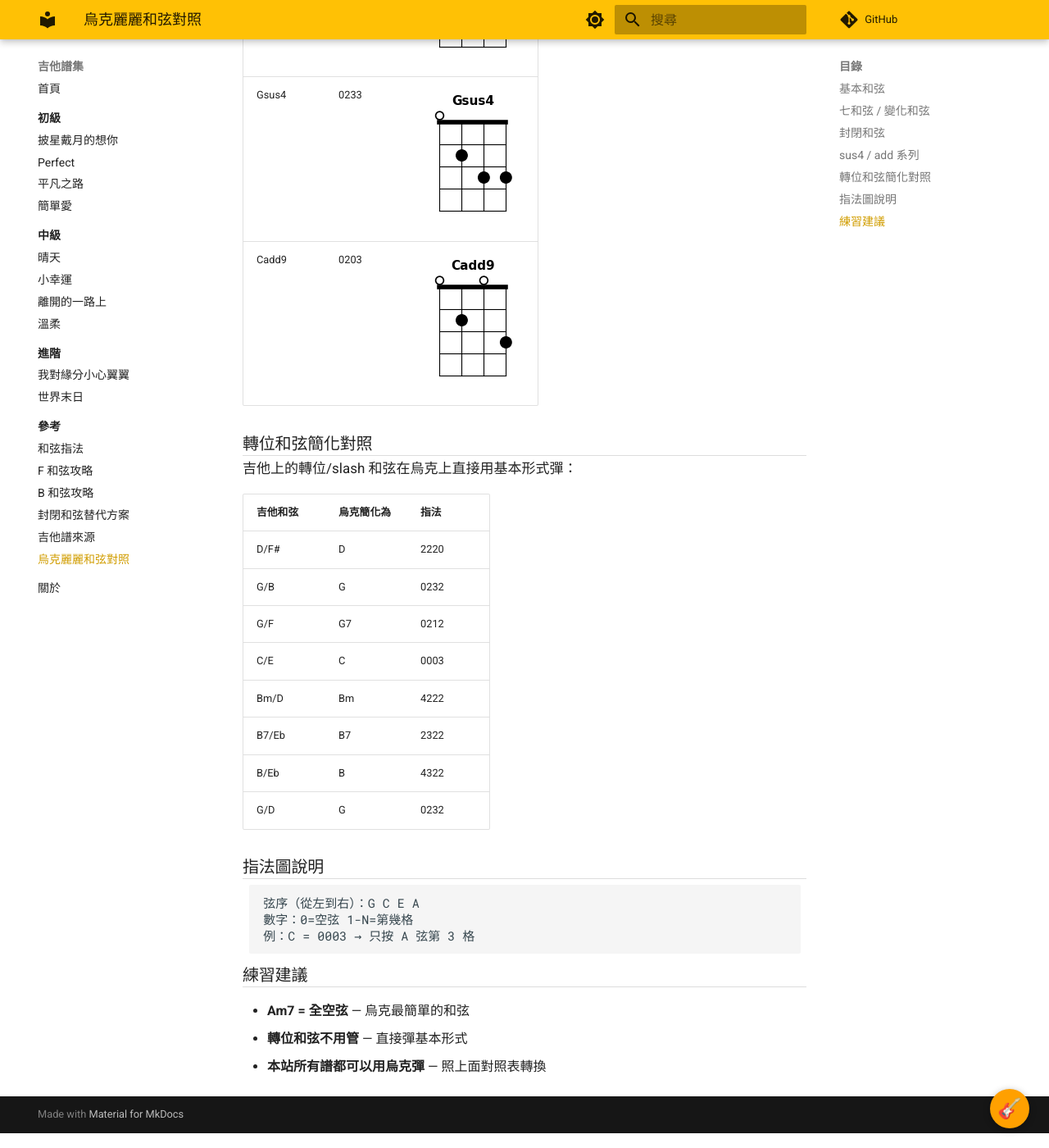
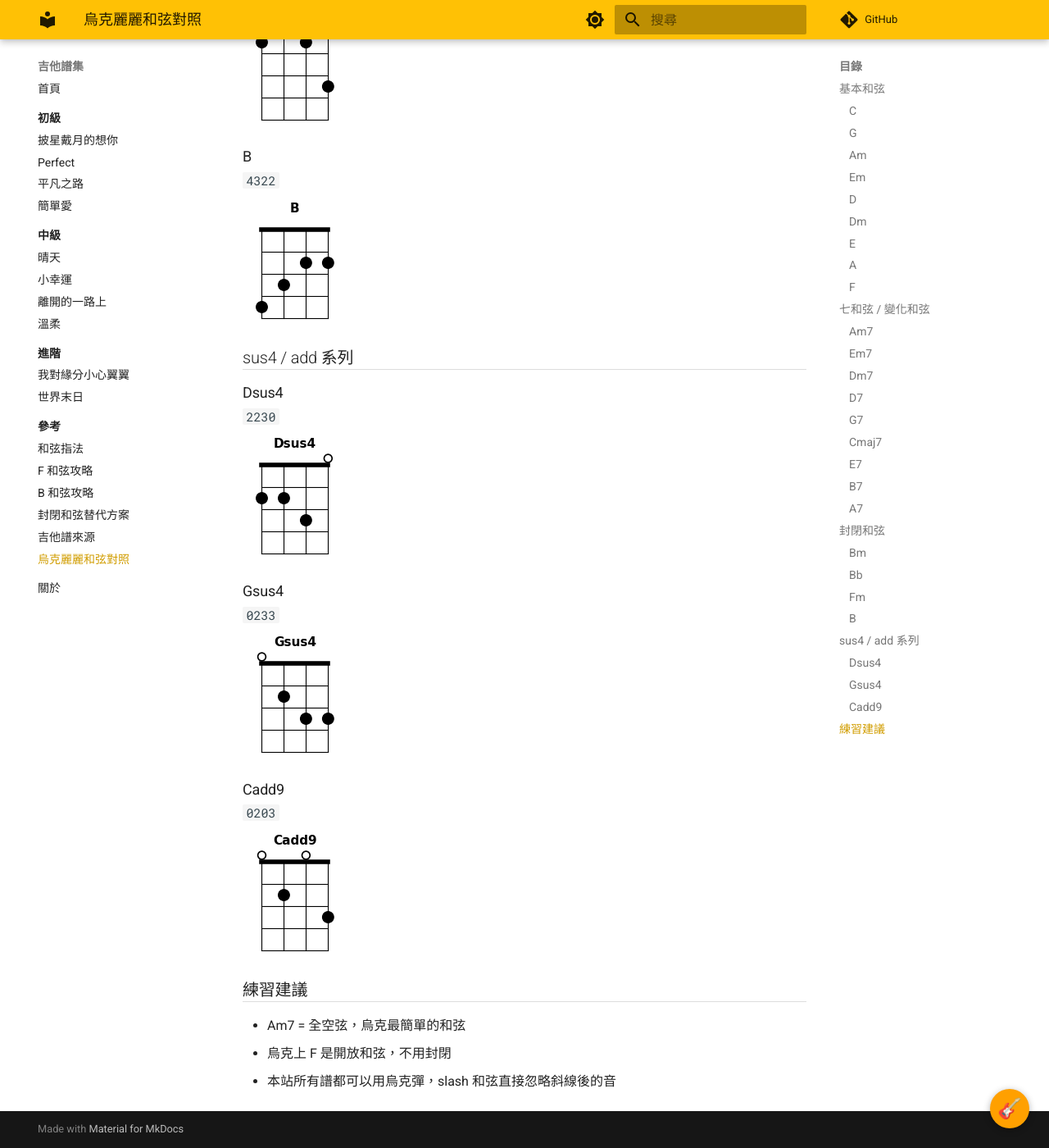
Before and after one commit to justmaker/guitar-scores, an MkDocs documentation site: the page built from docs/reference/ukulele-chords.md, in a window 1280 px wide and 1400 px high, scrolled down 5458 px. Shown: the whole window at 82% size. Built offline with MkDocs 1.6.1 and Material for MkDocs 9.7.7, drawn with Linux system fonts in a browser that asks for light colours; comment, search, counter and statistics services are not loaded; some of the changed text lies outside the part shown.

Commit message:
refactor: 烏克頁改為與吉他和弦頁同格式+轉位規則簡化為一句話

````diff
--- a/docs/reference/ukulele-chords.md
+++ b/docs/reference/ukulele-chords.md
@@ -5,79 +5,176 @@ tags:
 
 # 烏克麗麗和弦指法
 
-烏克麗麗（Ukulele）只有 4 弦（G C E A），許多吉他和弦可以直接對應，部分轉位和弦則簡化為基本形式。
+烏克麗麗只有 4 弦（G C E A），大部分吉他和弦都有對應。
+
+> **弦序（粗→細）：** G C E A
+>
+> 指法字串從 G 弦到 A 弦，例如 `0003` = G空 C空 E空 A3格
+>
+> **轉位和弦規則：** 遇到 slash 和弦（如 D/F#、G/B）直接忽略 "/" 後面的低音，彈基本和弦即可。烏克沒有低音弦，差異極小。
+
+> **手指代號：** ① 食指 ② 中指 ③ 無名指 ④ 小指
 
 ## 基本和弦
 
-| 和弦 | 指法 | 圖 |
-|------|------|-----|
-| C | 0003 | ![C](img/uke/c.png) |
-| G | 0232 | ![G](img/uke/g.png) |
-| Am | 2000 | ![Am](img/uke/am.png) |
-| Em | 0402 | ![Em](img/uke/em.png) |
-| D | 2220 | ![D](img/uke/d.png) |
-| Dm | 2210 | ![Dm](img/uke/dm.png) |
-| E | 1402 | ![E](img/uke/e.png) |
-| A | 2100 | ![A](img/uke/a.png) |
-| F | 2010 | ![F](img/uke/f.png) |
+### C
+
+`0003`
+
+![C](img/uke/c.png)
+
+### G
+
+`0232`
+
+![G](img/uke/g.png)
+
+### Am
+
+`2000`
+
+![Am](img/uke/am.png)
+
+### Em
+
+`0402`
+
+![Em](img/uke/em.png)
+
+### D
+
+`2220`
+
+![D](img/uke/d.png)
+
+### Dm
+
+`2210`
+
+![Dm](img/uke/dm.png)
+
+### E
+
+`1402`
+
+![E](img/uke/e.png)
+
+### A
+
+`2100`
+
+![A](img/uke/a.png)
+
+### F
+
+`2010`
+
+![F](img/uke/f.png)
 
 ## 七和弦 / 變化和弦
 
-| 和弦 | 指法 | 圖 |
-|------|------|-----|
-| Am7 | 0000 | ![Am7](img/uke/am7.png) |
-| Em7 | 0202 | ![Em7](img/uke/em7.png) |
-| Dm7 | 2213 | ![Dm7](img/uke/dm7.png) |
-| D7 | 2223 | ![D7](img/uke/d7.png) |
-| G7 | 0212 | ![G7](img/uke/g7.png) |
-| Cmaj7 | 0002 | ![Cmaj7](img/uke/cmaj7.png) |
-| E7 | 1202 | ![E7](img/uke/e7.png) |
-| B7 | 2322 | ![B7](img/uke/b7.png) |
-| A7 | 0100 | ![A7](img/uke/a7.png) |
+### Am7
+
+`0000`（全空弦！）
+
+![Am7](img/uke/am7.png)
+
+### Em7
+
+`0202`
+
+![Em7](img/uke/em7.png)
+
+### Dm7
+
+`2213`
+
+![Dm7](img/uke/dm7.png)
+
+### D7
+
+`2223`
+
+![D7](img/uke/d7.png)
+
+### G7
+
+`0212`
+
+![G7](img/uke/g7.png)
+
+### Cmaj7
+
+`0002`
+
+![Cmaj7](img/uke/cmaj7.png)
+
+### E7
+
+`1202`
+
+![E7](img/uke/e7.png)
+
+### B7
+
+`2322`
+
+![B7](img/uke/b7.png)
+
+### A7
+
+`0100`
+
+![A7](img/uke/a7.png)
 
 ## 封閉和弦
 
-| 和弦 | 指法 | 圖 |
-|------|------|-----|
-| F | 2010 | ![F](img/uke/f.png) |
-| Bm | 4222 | ![Bm](img/uke/bm.png) |
-| Bb | 3211 | ![Bb](img/uke/bb.png) |
-| Fm | 1013 | ![Fm](img/uke/fm.png) |
-| B | 4322 | ![B](img/uke/b.png) |
+### Bm
+
+`4222`
+
+![Bm](img/uke/bm.png)
+
+### Bb
+
+`3211`
+
+![Bb](img/uke/bb.png)
+
+### Fm
+
+`1013`
+
+![Fm](img/uke/fm.png)
+
+### B
+
+`4322`
+
+![B](img/uke/b.png)
 
 ## sus4 / add 系列
 
-| 和弦 | 指法 | 圖 |
-|------|------|-----|
-| Dsus4 | 2230 | ![Dsus4](img/uke/dsus4.png) |
-| Gsus4 | 0233 | ![Gsus4](img/uke/gsus4.png) |
-| Cadd9 | 0203 | ![Cadd9](img/uke/cadd9.png) |
+### Dsus4
 
-## 轉位和弦簡化對照
+`2230`
 
-吉他上的轉位/slash 和弦在烏克上直接用基本形式彈：
+![Dsus4](img/uke/dsus4.png)
 
-| 吉他和弦 | 烏克簡化為 | 指法 |
-|----------|-----------|------|
-| D/F# | D | 2220 |
-| G/B | G | 0232 |
-| G/F | G7 | 0212 |
-| C/E | C | 0003 |
-| Bm/D | Bm | 4222 |
-| B7/Eb | B7 | 2322 |
-| B/Eb | B | 4322 |
-| G/D | G | 0232 |
+### Gsus4
 
-## 指法圖說明
+`0233`
 
-```
-弦序（從左到右）：G C E A
-數字：0=空弦 1-N=第幾格
-例：C = 0003 → 只按 A 弦第 3 格
-```
+![Gsus4](img/uke/gsus4.png)
+
+### Cadd9
+
+`0203`
+
+![Cadd9](img/uke/cadd9.png)
 
 ## 練習建議
 
-- **Am7 = 全空弦** — 烏克最簡單的和弦
-- **轉位和弦不用管** — 直接彈基本形式
-- **本站所有譜都可以用烏克彈** — 照上面對照表轉換
+- Am7 = 全空弦，烏克最簡單的和弦
+- 烏克上 F 是開放和弦，不用封閉
+- 本站所有譜都可以用烏克彈，slash 和弦直接忽略斜線後的音
````
